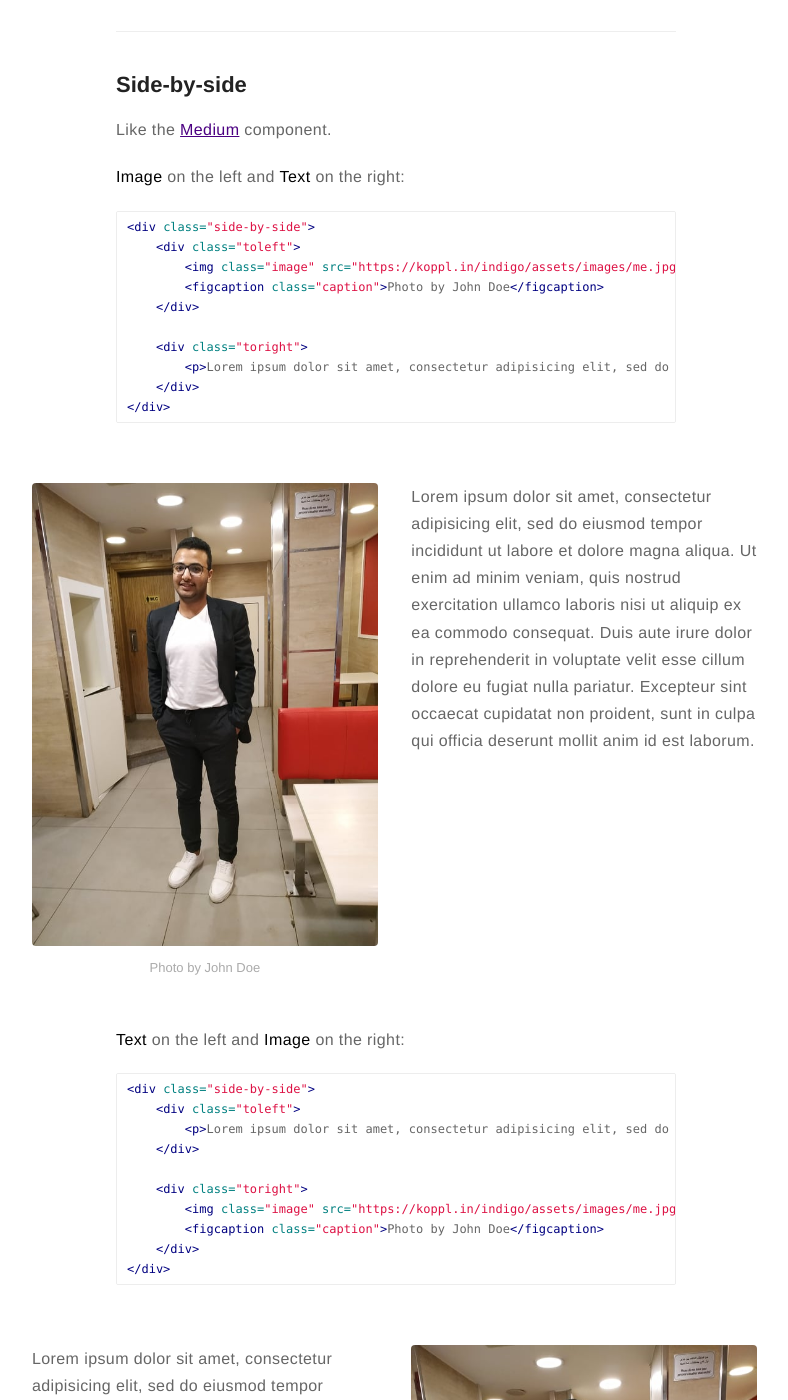
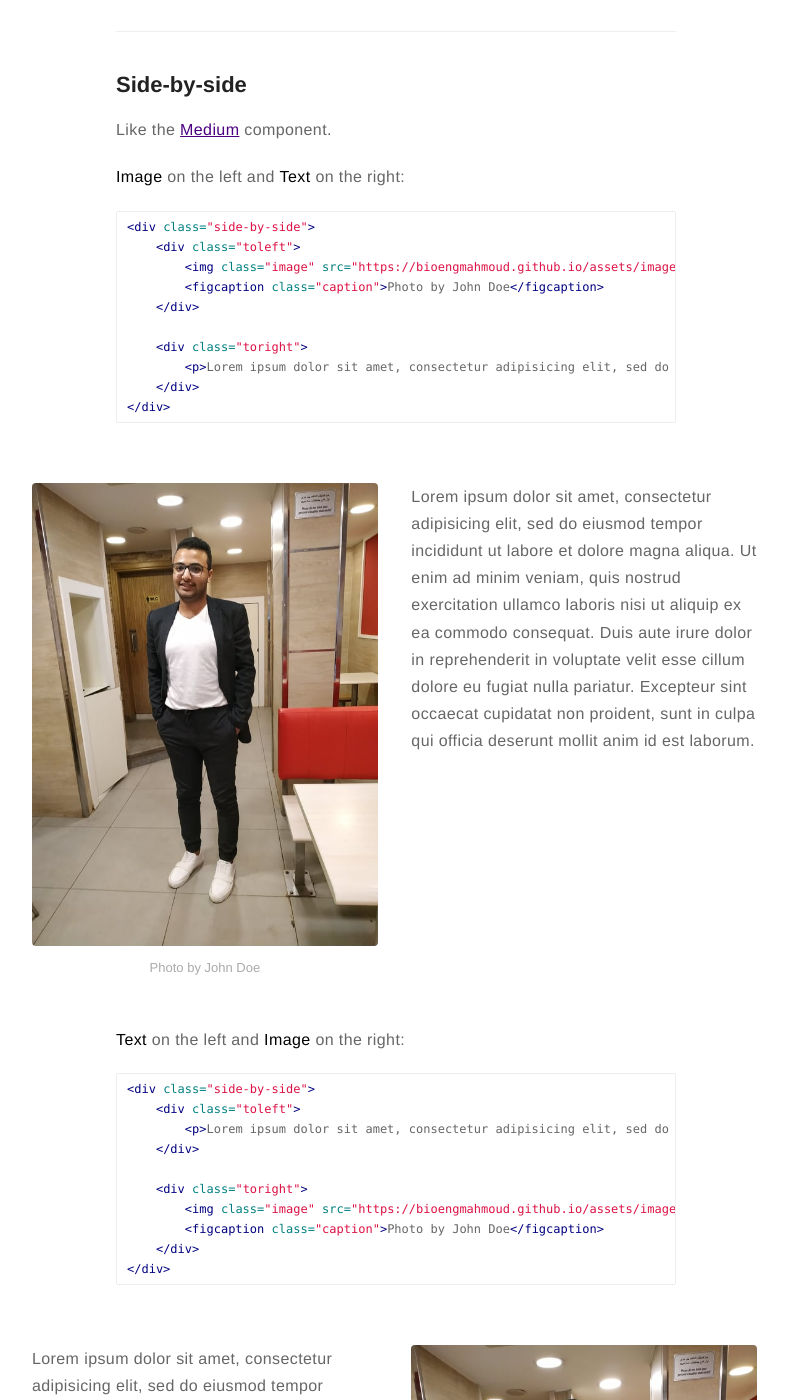
Before and after one commit to MahmoudAbdelrhman2021/bioengmahmoud.github.io, a Jekyll site: the page built from _posts/2015-02-24-markdown-extra-components.markdown, in a window 1280 px wide and 1400 px high, scrolled down 1068 px. Shown: the whole window, without its empty margins (244-1032 px from the left). Built offline with Jekyll 4.4.1, drawn with Linux system fonts in a browser that asks for light colours; comment, search, counter and statistics services are not loaded; part of the change alters nothing that is shown.

Commit message:
Fixed Image

```diff
--- a/_config.yml
+++ b/_config.yml
@@ -17,7 +17,7 @@ resume: true
 resume-external: true
 resume-url: https://google.com/?q=my+resume
 
-url: https://koppl.in/indigo
+url: https://bioengmahmoud.github.io
 # your url: http://USERNAME.github.io
 
 permalink: /:title/
```
